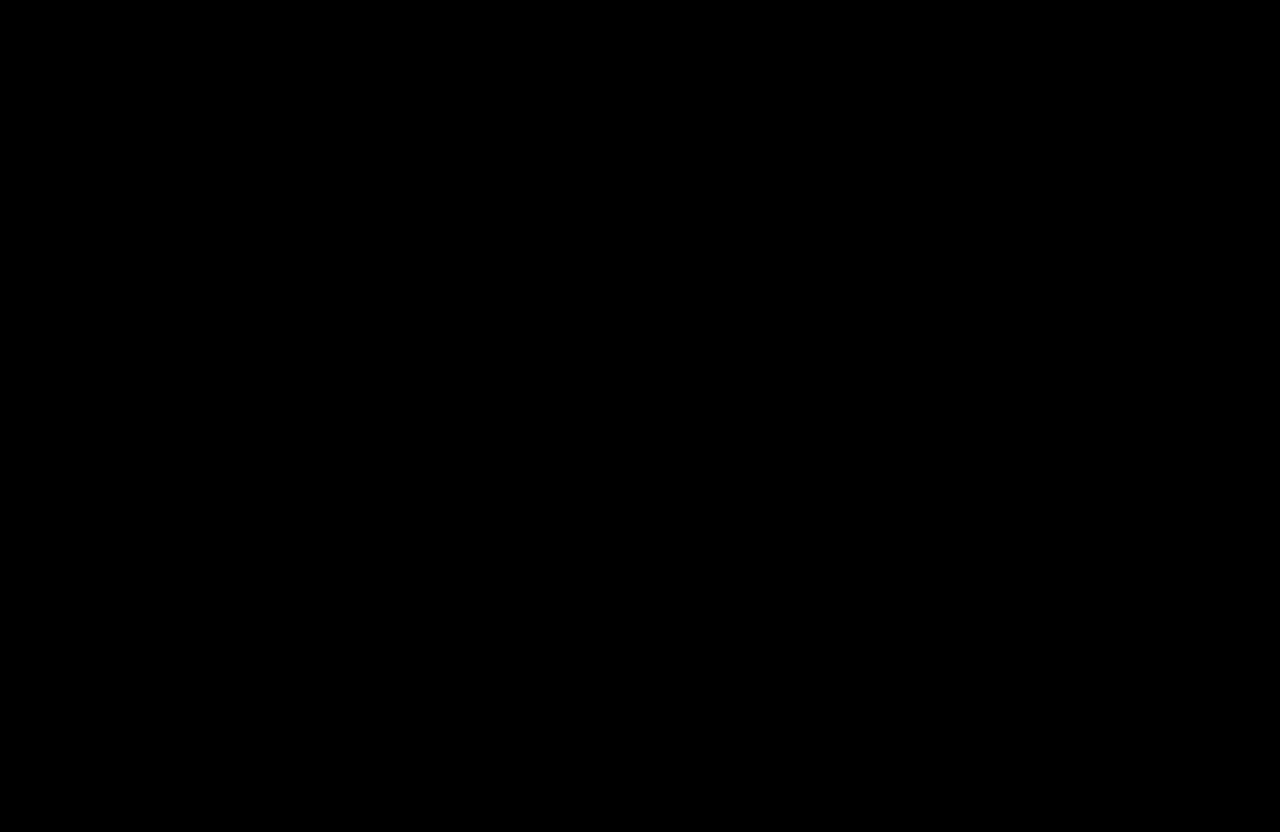
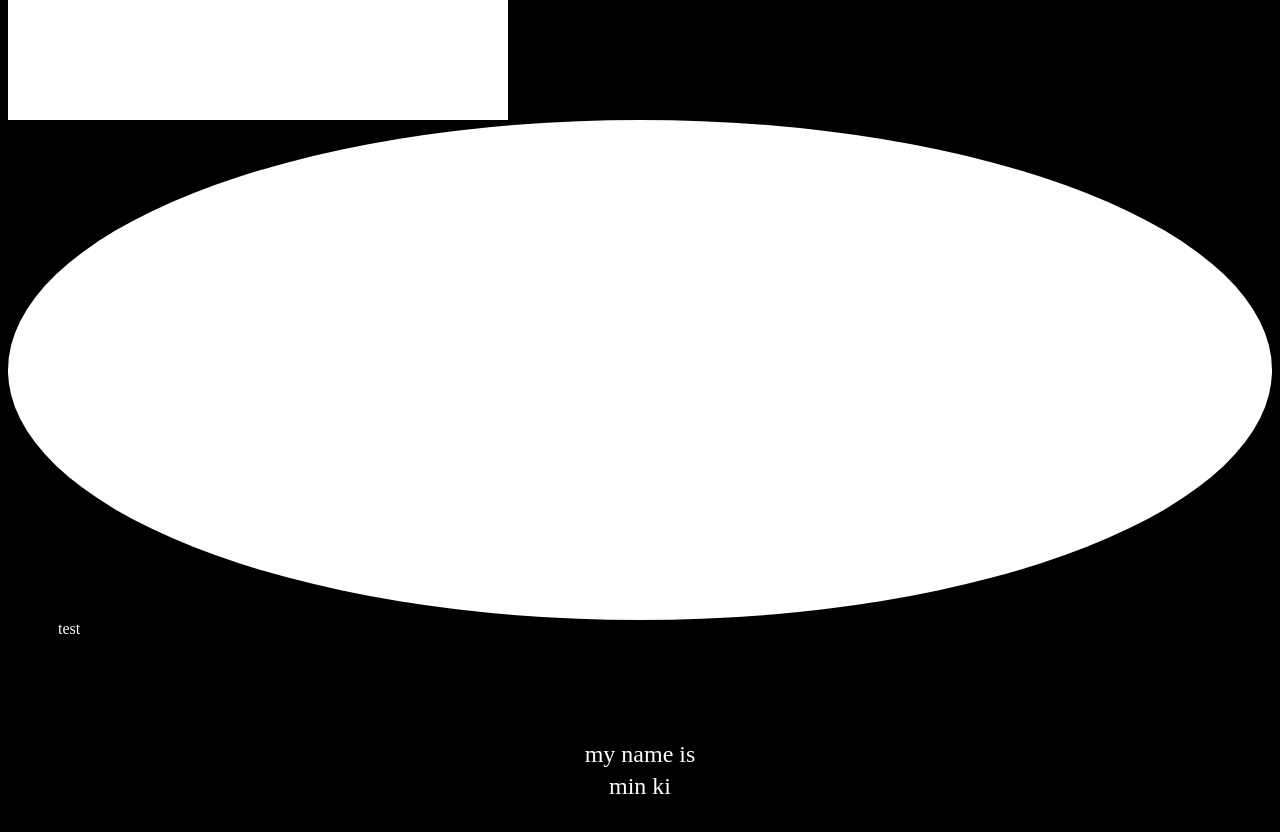
Before and after one commit to minki3/typescript-practice, a React (Create React App) app: page /motion in a window 1280 px wide. Shown: the part 1200-2032 px from the top of the page. Before the commit the page ends 1220 px from the top, so only its background shows below. Built offline with nearby package versions, Linux system fonts and the light colour scheme.

Commit message:
framer-motion/practice2

```diff
--- a/src/pages/Framer/Motion.tsx
+++ b/src/pages/Framer/Motion.tsx
@@ -10,6 +10,7 @@ export default function Framer() {
     restDelta: 0.001,
   });
   const scrollRef = useRef(null);
+  const divRef = useRef<HTMLDivElement>(null);
 
   const variants = {
     hidden: { opacity: 0, y: 100, rotateY: 300 },
@@ -31,9 +32,39 @@ export default function Framer() {
       },
     },
   };
+  const boxVariants = {
+    out: {
+      y: 600,
+      opacity: 0,
+    },
+    in: {
+      y: 0,
+      opacity: 1,
+      transition: {
+        duration: 0.6,
+        // first child는 parent가 나타나고 0.5s 후에 나타난다.
+        delayChildren: 0.5,
+        // first child의 sibling child는 0.5s의 간격을 두고 나타난다
+        staggerChildren: 0.5,
+        // staggerChildren이 없다면
+        //모든 child가 parent가 나타나고0.5s 후 동시에 나타난다.
+      },
+    },
+  };
+
+  const iconVariants = {
+    out: {
+      x: -600,
+      opacity: 0, // translateX(-600)
+    },
+    in: {
+      x: 0,
+      opacity: 1,
+    },
+  };
 
   return (
-    <div className=" mt-5 h-full text-white ">
+    <div className=" mt-5 text-white">
       <motion.div
         style={{ scaleX }}
         className=" fixed bg-yellow-200 h-5 top-0 left-0 right-0 origin-left z-10"
@@ -46,23 +77,68 @@ export default function Framer() {
           delay: 0.5,
           ease: [0, 0.71, 0.2, 1.01],
         }}
-        className=" flex font-bold justify-center items-center text-2xl h-[800px]"
+        className=" flex font-bold justify-center items-center text-2xl h-[500px]"
       >
         hello my name is minki
       </motion.div>
       <div
         ref={scrollRef}
-        className="flex font-bold justify-center items-center text-2xl"
+        className="flex font-bold justify-center items-center text-2xl h-[300px]"
+      ></div>
+      <motion.div
+        className=" w-[500px] h-[500px] bg-white"
+        initial={{ scale: 0 }}
+        animate={{ scale: 1, rotateZ: 360 }}
+      />
+      <motion.div
+        ref={divRef}
+        className=" bg-white h-[500px]"
+        initial={{ opacity: 0.2 }}
+        whileInView={{
+          opacity: 1,
+          rotate: [0, 360],
+          borderRadius: ["20%", "50%"],
+          transition: { delay: 0.05 },
+        }}
+        whileHover={{
+          scale: 1.2,
+          transition: { type: "spring", stiffness: 400, damping: 10 },
+        }}
+      ></motion.div>
+      <motion.div
+        initial={{
+          // 처음 마운트 될 때 상태,
+          // 마운트시 애니메이션을 원하지 않다면 initial = {false}
+          x: 0,
+        }}
+        animate={{
+          // 애니메이션이 끝났을 때의 상태
+          x: 50,
+        }}
+        transition={{
+          // animate state까지 어떻게 변할지 정하는 옵션
+          // 여러 transition type을 정의 할 수 있다.
+          ease: "easeIn",
+          duration: 0.7,
+        }}
+      >
+        test
+      </motion.div>
+      <motion.div
+        variants={boxVariants}
+        initial="out"
+        animate="in"
+        className=" text-2xl flex justify-center items-center flex-col py-[100px]"
       >
         <motion.div
-          variants={variants}
-          initial="hidden"
-          whileInView="visible"
-          viewport={{ root: scrollRef, amount: 0.8 }}
+          variants={iconVariants}
+          // parent의 initial, animate를 그대로 상속받기 때문에
+          // 속성을 입력하지 않아도된다.
         >
-          I am Front-End developer
+          my name is
         </motion.div>
-      </div>
+        <motion.div variants={iconVariants}>min ki</motion.div>
+      </motion.div>
     </div>
   );
 }
```
